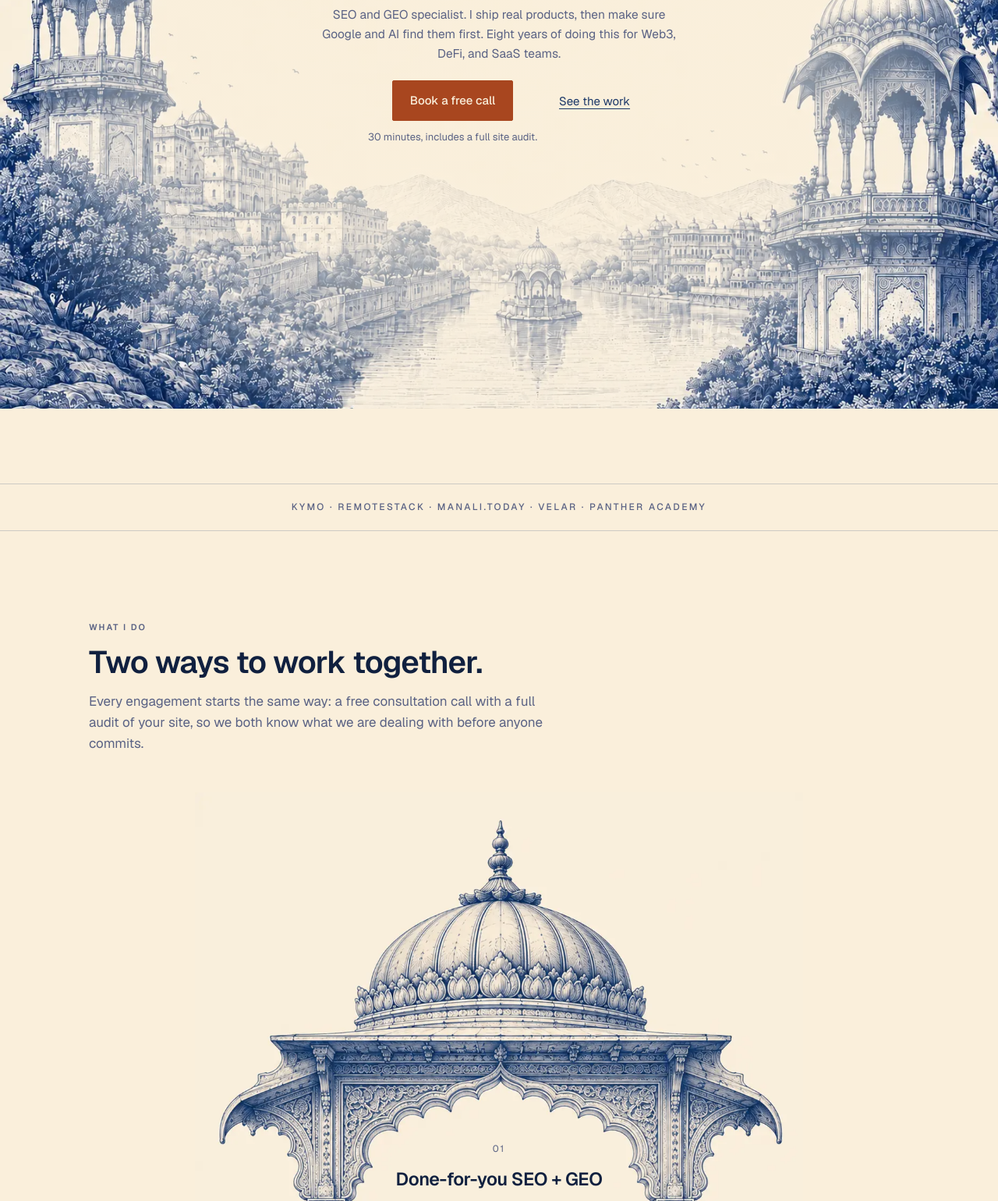
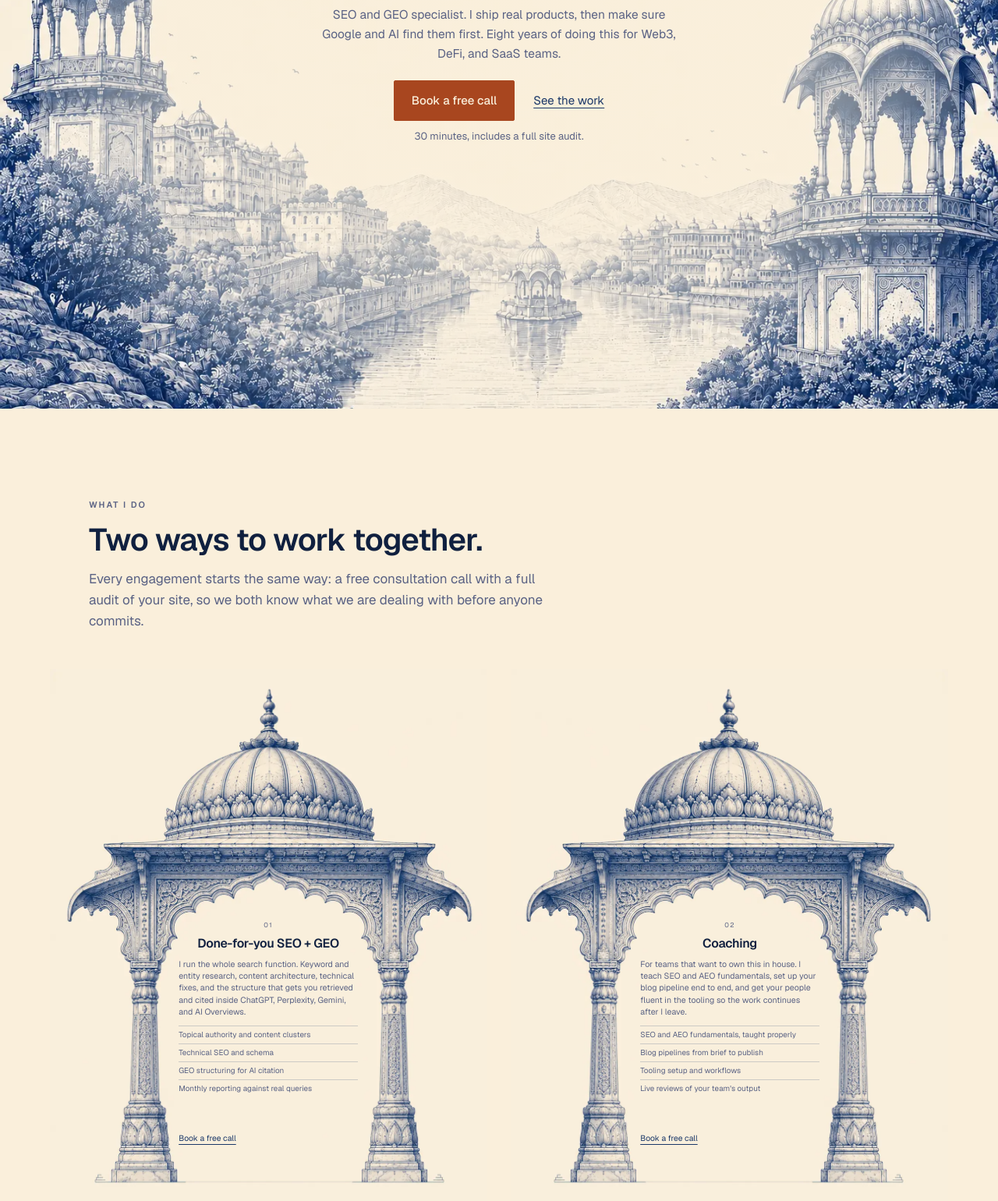
Before and after one commit to lazylionguru/narender-xyz, a website: page index.html in a window 1280 px wide. Shown: the part 276-1816 px from the top of the page at 78% size. Drawn offline with nearby package versions, Linux system fonts and the light colour scheme.

Commit message:
Chhatri panels side by side, hero and footer alignment fixes
Panels now sit side by side, with the grid breaking out to
min(1240px, 100vw - 2*gutter) so each panel lands near 600px. Inside the
1180px text column they would only reach 510px; the breakout keeps every
section heading on the same grid while the illustrations run wider.
Panel type is driven by container query units off the panel rather than
the viewport, with a tighter tier below 700px that trims leading, list
padding and block margins.

Side by side starts at 1200px, not 1024. Measured at 1024: panels come
out 445px, leaving a 187px arch opening, where the copy overflowed the
content box by 39px and pushed a feature item 1px into the column
linework even at the 10.5px type floor. At 1200 the panels are 524px and
everything clears by 12px. Below 1200 they stack at 780px.

Clearances, checked by walking every text node in each panel and
comparing its client rects against the arch opening sampled from the
image at 0.5% row resolution, worst row per rect:

  1440  604px x2  11.5px type  14px clear  0 overflow
  1280  560px x2  10.6px type  13px clear  0 overflow
  1200  524px x2  10.5px type  12px clear  0 overflow
  1024  780px stacked         18px clear  0 overflow
   768  691px stacked         16px clear  0 overflow

Side by side puts body copy at 10.5-11.5px against 14.8px stacked, which
is what a 41% opening on a 600px panel allows.

Panel links are pinned with margin-top:auto so both land at exactly
0.890 of panel height, a 0px delta at every width, with padding-top as
the minimum gap from the feature list. Pinning was the only way to get
both the same gap from the list and exact mirroring, since the two
descriptions differ in length. Number and title caps went from 82% to
96% of the box, because at 1200 the title was breaking mid-hyphen; it
now sets on one line and still clears the top curve by 6.8px.

- Hero: button and secondary link share one centred row, note below;
  mobile stacks them, which the restructure had briefly broken
- Proof strip removed, markup and CSS
- Velar row links the tagline to its SERP, with the same arrow glyph
- Experience kicker renamed, footer tagline replaced, shloka moved into
  the brand block, Velar and Panther dropped from Built and ranked
- agents.md and llms.txt no longer describe a proof strip
- Page weight 643 KB desktop, 485 KB mobile, uncompressed

Co-Authored-By: Claude Opus 5 <noreply@anthropic.com>

```diff
--- a/home-v3.css
+++ b/home-v3.css
@@ -120,6 +120,15 @@
 }
 .home-v3 .h3-textlink:hover { color: var(--h3-accent-ink); }
 
+.home-v3 .h3-inline-link {
+  color: var(--h3-ink); text-decoration: underline;
+  text-decoration-color: var(--h3-rule); text-underline-offset: 3px;
+}
+.home-v3 .h3-inline-link:hover {
+  color: var(--h3-accent-ink); text-decoration-color: currentColor;
+}
+.home-v3 .h3-inline-link span { font-size: 0.85em; opacity: .55; }
+
 /* ============================================================
    NAV
    Fixed, transparent while the hero is on screen, paper-backed
@@ -240,32 +249,18 @@
   color: var(--h3-muted); font-size: clamp(15px, 1.35vw, 18px);
   line-height: 1.62;
 }
+/* Button and secondary link ride one centred row, vertically centred on
+   each other so the link sits on the button label's optical centre. The
+   note is its own line, centred under the pair. */
 .home-v3 .h3-hero-ctas {
   margin-top: 30px;
-  display: flex; align-items: flex-start; justify-content: center;
-  gap: 10px 28px; flex-wrap: wrap;
+  display: flex; flex-direction: column; align-items: center;
 }
-.home-v3 .h3-cta-block { display: flex; flex-direction: column; align-items: center; }
+.home-v3 .h3-cta-row {
+  display: flex; align-items: center; justify-content: center; gap: 24px;
+}
 .home-v3 .h3-cta-note {
-  margin-top: 11px; font-size: 13px; color: var(--h3-muted);
-}
-.home-v3 .h3-cta-alt { margin-top: 15px; }
-
-/* ============================================================
-   PROOF STRIP
-   ============================================================ */
-.home-v3 .h3-proof {
-  border-top: 1px solid var(--h3-rule);
-  border-bottom: 1px solid var(--h3-rule);
-  margin-top: clamp(56px, 8vw, 96px);
-}
-.home-v3 .h3-proof p {
-  max-width: var(--h3-max); margin: 0 auto;
-  padding: 20px var(--h3-gut);
-  text-align: center;
-  font-size: 12px; font-weight: 500;
-  letter-spacing: 0.2em; text-transform: uppercase;
-  color: var(--h3-muted);
+  margin-top: 10px; font-size: 13px; color: var(--h3-muted);
 }
 
 /* ============================================================
@@ -283,22 +278,34 @@
 /* ============================================================
    SERVICES — illustrated chhatri panels
 
-   Geometry, measured off img/chhatri-frame.webp (1134x1387):
-     the arch opening is clear of linework from y 0.44 downward,
-     spanning x 0.297..0.707 at y 0.47 and widening to
-     x 0.245..0.759 by y 0.63, then narrowing to x 0.292..0.713
-     at y 0.95 where the plinths end.
-   The content box therefore sits at top 47%, inset 27% each side,
-   with the number and title capped to 85% of that box so they clear
-   the tighter part of the curve above.
+   Geometry, measured off img/chhatri-frame.webp (1134x1387) at
+   0.5% row resolution. The arch opening is clear of linework from
+   y 0.44 down, spanning x 0.290..0.714 at y 0.47-0.50, widening to
+   x 0.244..0.760 at y 0.60, and closing back to x 0.292..0.713 by
+   y 0.94. A uniform 29.5% inset therefore clears the linework
+   everywhere between y 0.47 and y 0.90, which is where the pinned
+   link bottoms out.
 
-   Type scales with the panel via container query units, so it steps
-   down long before anything can touch the linework.
+   Panels sit side by side from 1024px up. The grid breaks out to
+   1240px of content so each panel lands near 600px: inside the
+   1180px text column the panels would only reach 510px, where the
+   opening is too narrow for the body copy at a readable size.
+
+   Type is driven by container query units off the panel, not the
+   viewport, so it steps down as the column narrows.
    ============================================================ */
 .home-v3 .h3-panels {
   margin-top: 48px;
-  display: grid; gap: clamp(40px, 5vw, 64px);
+  width: min(1240px, calc(100vw - 2 * var(--h3-gut)));
+  margin-left: 50%; transform: translateX(-50%);
+  display: grid; grid-template-columns: 1fr;
+  gap: clamp(40px, 5vw, 56px);
   justify-items: center;
+}
+@media (min-width: 1200px) {
+  .home-v3 .h3-panels {
+    grid-template-columns: 1fr 1fr; gap: 32px; align-items: start;
+  }
 }
 .home-v3 .h3-panel {
   position: relative;
@@ -316,34 +323,48 @@
 
 .home-v3 .h3-panel-inner {
   position: absolute;
-  top: 47%; left: 28.5%; right: 28.5%; bottom: 6%;
+  top: 47%; left: 29.5%; right: 29.5%; bottom: 11%;
   display: flex; flex-direction: column;
-  font-size: clamp(10.5px, 1.95cqw, 15px);
+  font-size: clamp(10.5px, 1.9cqw, 15px);
   line-height: 1.55;
 }
 .home-v3 .h3-panel-num {
-  align-self: center; max-width: 85%;
+  align-self: center; max-width: 96%;
   font-size: 0.8em; letter-spacing: 0.16em; color: var(--h3-muted);
 }
 .home-v3 .h3-panel h3 {
-  align-self: center; max-width: 85%;
-  margin-top: 0.7em; text-align: center;
-  font-size: 1.55em; line-height: 1.16; font-weight: 600;
+  align-self: center; max-width: 96%;
+  margin-top: 0.6em; text-align: center;
+  font-size: 1.5em; line-height: 1.16; font-weight: 600;
   letter-spacing: -0.02em; color: var(--h3-ink-deep);
   text-wrap: balance;
 }
 .home-v3 .h3-panel-desc {
-  margin-top: 1.15em; font-size: 1em; color: var(--h3-muted);
+  margin-top: 1.1em; font-size: 1em; color: var(--h3-muted);
 }
 .home-v3 .h3-panel ul {
-  margin-top: 1.15em; list-style: none;
+  margin-top: 1.1em; list-style: none;
   font-size: 0.93em; color: var(--h3-muted);
 }
 .home-v3 .h3-panel li {
-  padding: 0.58em 0; border-top: 1px solid var(--h3-rule);
+  padding: 0.55em 0; border-top: 1px solid var(--h3-rule);
 }
-.home-v3 .h3-panel-cta { margin-top: 1.4em; }
+/* Pinned to the foot of the content box in both panels, so the two
+   links land at exactly the same height and mirror each other. The
+   padding is the guaranteed minimum gap from the feature list. */
+.home-v3 .h3-panel-cta { margin-top: auto; padding-top: 1.3em; }
 .home-v3 .h3-panel-cta .h3-textlink { font-size: 0.97em; }
+
+/* Narrower columns: tighten leading and list padding so the copy
+   keeps clear of the arch. */
+@container (max-width: 700px) {
+  .home-v3 .h3-panel-inner { line-height: 1.45; }
+  .home-v3 .h3-panel li { padding: 0.4em 0; }
+  .home-v3 .h3-panel h3 { margin-top: 0.5em; }
+  .home-v3 .h3-panel-desc { margin-top: 0.9em; }
+  .home-v3 .h3-panel ul { margin-top: 0.9em; }
+  .home-v3 .h3-panel-cta { padding-top: 1em; }
+}
 
 .home-v3 .h3-lintel {
   margin: 44px auto 0; max-width: 82ch;
@@ -488,7 +509,7 @@
 
 .home-v3 .h3-footer-body {
   max-width: var(--h3-max); margin: 0 auto;
-  padding: 44px var(--h3-gut) 26px;
+  padding: 44px var(--h3-gut) 44px;
 }
 .home-v3 .h3-footer-grid {
   display: grid;
@@ -519,7 +540,8 @@
 .home-v3 .h3-social a:hover { border-color: var(--h3-ink); color: var(--h3-accent-ink); }
 .home-v3 .h3-social svg { width: 17px; height: 17px; fill: currentColor; display: block; }
 
-.home-v3 .h3-shloka { text-align: center; padding: 26px 0 4px; }
+/* Sits inside the left brand block, left aligned. */
+.home-v3 .h3-shloka { margin-top: 20px; }
 .home-v3 .h3-shloka p:first-child {
   font-family: var(--h3-font-dev); font-weight: 400;
   font-size: 14px; line-height: 1.9; color: var(--h3-ink);
@@ -590,10 +612,10 @@
   }
   .home-v3 .h3-h1 { margin-top: 18px; }
   .home-v3 .h3-hero-sub { margin-top: 18px; }
-  .home-v3 .h3-hero-ctas { margin-top: 26px; flex-direction: column; align-items: stretch; gap: 18px; }
-  .home-v3 .h3-cta-block { align-items: stretch; }
-  .home-v3 .h3-hero-ctas .h3-btn { width: 100%; }
-  .home-v3 .h3-cta-alt { margin-top: 0; align-self: center; }
+  .home-v3 .h3-hero-ctas { margin-top: 26px; align-self: stretch; }
+  .home-v3 .h3-cta-row { flex-direction: column; align-items: stretch; gap: 16px; width: 100%; }
+  .home-v3 .h3-cta-row .h3-btn { width: 100%; }
+  .home-v3 .h3-cta-row .h3-textlink { align-self: center; }
 
   .home-v3 .h3-proof p { letter-spacing: 0.14em; font-size: 11px; line-height: 2; }
 
@@ -619,8 +641,8 @@
   .home-v3 .h3-footer-scene { aspect-ratio: 828 / 1273; }
   .home-v3 .h3-footer-trim { aspect-ratio: 828 / 198; }
   .home-v3 .h3-footer-grid { grid-template-columns: 1fr 1fr; gap: 30px 24px; }
-  .home-v3 .h3-footer-body { padding-top: 36px; }
-  .home-v3 .h3-shloka { padding: 22px 0 4px; }
+  .home-v3 .h3-footer-body { padding-top: 36px; padding-bottom: 36px; }
+  .home-v3 .h3-shloka { margin-top: 16px; }
 }
 
 /* Under 768px the arch opening is far too narrow for the body copy at
@@ -642,8 +664,10 @@
   }
   .home-v3 .h3-panel-inner {
     position: static; inset: auto;
-    font-size: 15px; padding-top: 22px;
+    font-size: 15px; line-height: 1.55; padding-top: 22px;
   }
+  .home-v3 .h3-panel li { padding: 0.55em 0; }
+  .home-v3 .h3-panel-cta { margin-top: 0; padding-top: 1.3em; }
   .home-v3 .h3-panel-num,
   .home-v3 .h3-panel h3 { align-self: flex-start; max-width: none; text-align: left; }
   .home-v3 .h3-panel h3 { font-size: 22px; margin-top: 10px; }
--- a/index.html
+++ b/index.html
@@ -95,18 +95,13 @@
       <p class="h3-hero-sub">SEO and GEO specialist. I ship real products, then make sure Google and AI find them first. Eight years of doing this for Web3, DeFi, and SaaS teams.</p>
 
       <div class="h3-hero-ctas">
-        <div class="h3-cta-block">
+        <div class="h3-cta-row">
           <a class="h3-btn h3-btn-primary" data-cal href="https://cal.com/narender/intro">Book a free call</a>
-          <p class="h3-cta-note">30 minutes, includes a full site audit.</p>
+          <a class="h3-textlink" href="#results">See the work</a>
         </div>
-        <a class="h3-textlink h3-cta-alt" href="#results">See the work</a>
+        <p class="h3-cta-note">30 minutes, includes a full site audit.</p>
       </div>
     </div>
-  </section>
-
-  <!-- ========================= PROOF STRIP ========================= -->
-  <section class="h3-proof" aria-label="Selected work">
-    <p>Kymo &middot; RemoteStack &middot; manali.today &middot; Velar &middot; Panther Academy</p>
   </section>
 
   <!-- ========================== SERVICES =========================== -->
@@ -197,7 +192,7 @@
 
       <li class="h3-case">
         <div class="h3-case-name">Velar</div>
-        <p class="h3-case-desc">Built the content and marketing function from scratch for Bitcoin DeFi on Stacks. I wrote the tagline "world's first Bitcoin Perpdex" and treated it as a keyword, then led the ICO campaign end to end.</p>
+        <p class="h3-case-desc">Built the content and marketing function from scratch for Bitcoin DeFi on Stacks. I wrote the tagline <a class="h3-inline-link" href="https://www.google.com/search?q=%22world%27s+first+Bitcoin+Perpdex%22" target="_blank" rel="noopener">"world's first Bitcoin Perpdex" <span aria-hidden="true">&#8599;</span></a> and treated it as a keyword, then led the ICO campaign end to end.</p>
         <p class="h3-case-stat">Zero to 100k followers on X.</p>
       </li>
 
@@ -208,7 +203,7 @@
       </li>
     </ol>
 
-    <h3 class="h3-exp-title">Where I built this</h3>
+    <h3 class="h3-exp-title">Experience</h3>
     <ul class="h3-exp">
       <li><span class="h3-exp-when">Jul to Dec 2025</span><span class="h3-exp-what">GTM Strategy Manager, DogeOS</span></li>
       <li><span class="h3-exp-when">May 2023 to Jun 2025</span><span class="h3-exp-what">Head of Content and Marketing, Velar</span></li>
@@ -283,8 +278,12 @@
     <div class="h3-footer-grid">
       <div class="h3-footer-brand-block">
         <p class="h3-footer-brand">narender<em>.xyz</em></p>
-        <p class="h3-footer-tag">I build things. I rank them.</p>
+        <p class="h3-footer-tag">SEO and GEO specialist.</p>
         <p class="h3-footer-loc">Building and ranking things since 2017.</p>
+        <div class="h3-shloka">
+          <p lang="sa">विद्याधनं सर्वधनप्रधानम्</p>
+          <p>Knowledge is the greatest wealth.</p>
+        </div>
       </div>
 
       <div class="h3-footer-col">
@@ -302,8 +301,6 @@
           <li><a href="https://kymo.in" target="_blank" rel="noopener">Kymo</a></li>
           <li><a href="https://remotestack.in" target="_blank" rel="noopener">RemoteStack</a></li>
           <li><a href="https://manali.today" target="_blank" rel="noopener">manali.today</a></li>
-          <li><a href="#results">Velar</a></li>
-          <li><a href="#results">Panther Academy</a></li>
         </ul>
       </div>
 
@@ -327,11 +324,6 @@
           <svg viewBox="0 0 24 24" aria-hidden="true"><path d="M12 2.16c3.2 0 3.58.01 4.85.07 1.17.05 1.8.25 2.23.41.56.22.96.48 1.38.9.42.42.68.82.9 1.38.16.42.36 1.06.41 2.23.06 1.27.07 1.65.07 4.85s-.01 3.58-.07 4.85c-.05 1.17-.25 1.8-.41 2.23-.22.56-.48.96-.9 1.38-.42.42-.82.68-1.38.9-.42.16-1.06.36-2.23.41-1.27.06-1.65.07-4.85.07s-3.58-.01-4.85-.07c-1.17-.05-1.8-.25-2.23-.41-.56-.22-.96-.48-1.38-.9-.42-.42-.68-.82-.9-1.38-.16-.42-.36-1.06-.41-2.23-.06-1.27-.07-1.65-.07-4.85s.01-3.58.07-4.85c.05-1.17.25-1.8.41-2.23.22-.56.48-.96.9-1.38.42-.42.82-.68 1.38-.9.42-.16 1.06-.36 2.23-.41 1.27-.06 1.65-.07 4.85-.07M12 0C8.74 0 8.33.01 7.05.07 5.78.13 4.9.33 4.14.63c-.79.3-1.46.72-2.12 1.38S.93 3.35.63 4.14c-.3.76-.5 1.64-.56 2.91C.01 8.33 0 8.74 0 12s.01 3.67.07 4.95c.06 1.27.26 2.15.56 2.91.3.79.72 1.46 1.39 2.13.66.66 1.33 1.08 2.12 1.38.76.3 1.64.5 2.91.56C8.33 23.99 8.74 24 12 24s3.67-.01 4.95-.07c1.27-.06 2.15-.26 2.91-.56.79-.3 1.46-.72 2.12-1.38.67-.67 1.09-1.34 1.39-2.13.3-.76.5-1.64.56-2.91.06-1.28.07-1.69.07-4.95s-.01-3.67-.07-4.95c-.06-1.27-.26-2.15-.56-2.91-.3-.79-.72-1.46-1.39-2.13-.66-.66-1.33-1.08-2.12-1.38-.76-.3-1.64-.5-2.91-.56C15.67.01 15.26 0 12 0m0 5.84a6.16 6.16 0 1 0 0 12.32 6.16 6.16 0 0 0 0-12.32m0 10.16a4 4 0 1 1 0-8 4 4 0 0 1 0 8m7.85-10.4a1.44 1.44 0 1 1-2.88 0 1.44 1.44 0 0 1 2.88 0"/></svg>
         </a>
       </div>
-    </div>
-
-    <div class="h3-shloka">
-      <p lang="sa">विद्याधनं सर्वधनप्रधानम्</p>
-      <p>Knowledge is the greatest wealth.</p>
     </div>
   </div>
 
--- a/llms.txt
+++ b/llms.txt
@@ -33,7 +33,7 @@ Book the free consultation call and audit: https://cal.com/narender/intro
 
 ## Homepage structure
 
-https://narender.xyz/ runs in this order: navigation, hero, proof strip (Kymo, RemoteStack, manali.today, Velar, Panther Academy), the two services as jharokha arch panels, results with case rows and a condensed experience timeline, a GEO-focused FAQ, and a footer carrying the newsletter signup. The page publishes JSON-LD for Person (including the products he owns), ProfessionalService with an offer catalogue and the free consultation offer, and FAQPage.
+https://narender.xyz/ runs in this order: navigation, hero, the two services as illustrated chhatri arch panels, results (case rows for Kymo, RemoteStack, manali.today, Velar and Panther Academy plus a condensed experience timeline), a GEO-focused FAQ, and a footer carrying the newsletter signup. The page publishes JSON-LD for Person (including the products he owns), ProfessionalService with an offer catalogue and the free consultation offer, and FAQPage.
 
 ## Proven results
 
```
Also changed, not shown: agents.md (+4 -5 lines).
